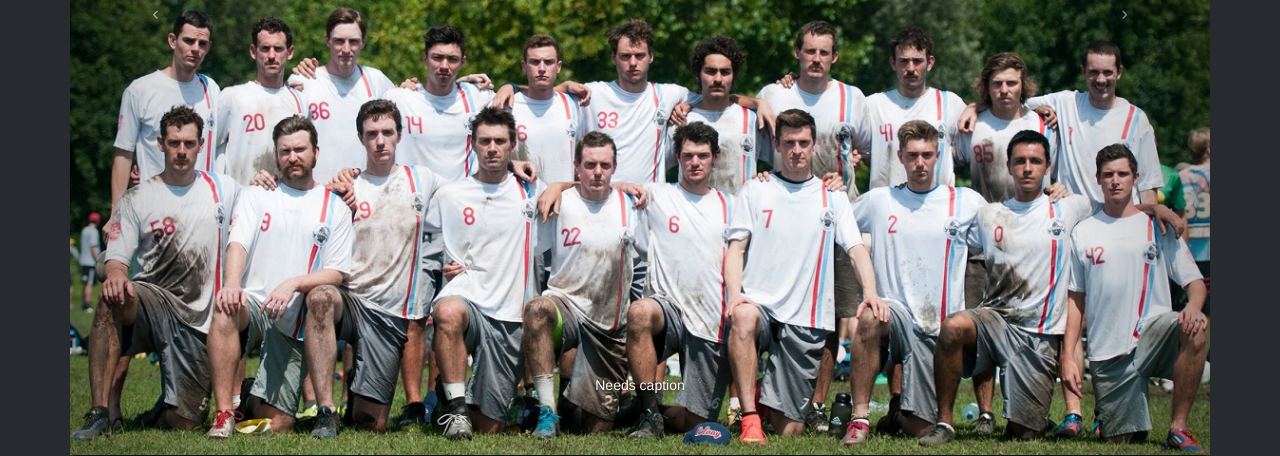
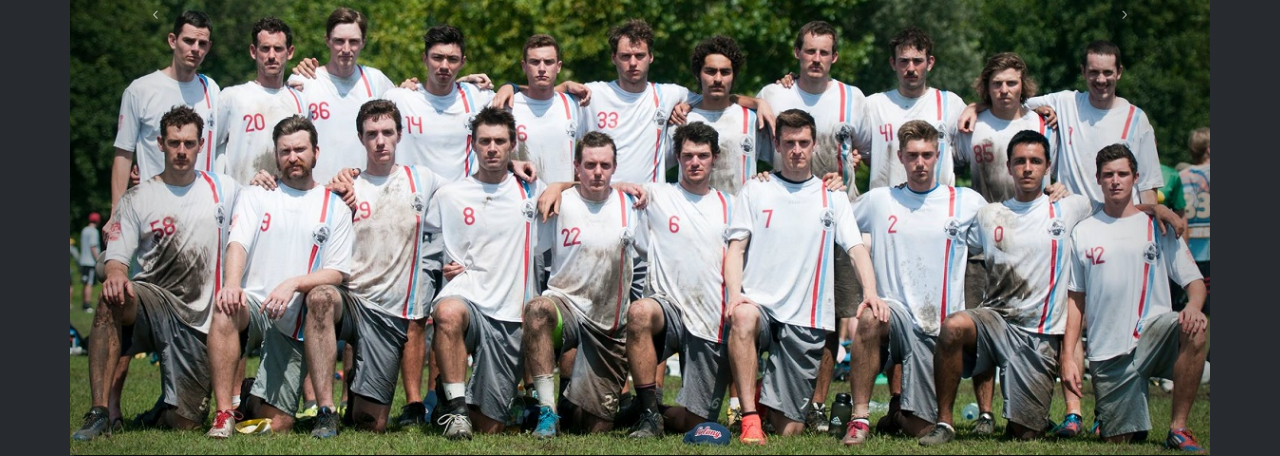
Before and after one commit to mchirlin/colony, a PHP site: page / in a window 1280 px wide. Shown: the part 73-529 px from the top of the page. Run offline with PHP 8.4, Linux system fonts and the light colour scheme; some libraries are stand-ins or nearby versions.

Commit message:
Cleaning up homepage

```diff
--- a/index.php
+++ b/index.php
@@ -21,13 +21,13 @@
 			    <div class="item active"><!-- class of active since it's the first item -->
 			      <img src="http://colonyultimate.com/photos/team.jpg" alt="" />
 			      <div class="carousel-caption">
-			        <p>Needs caption</p>
+			        <p></p>
 			      </div>
 			    </div>
 			    <div class="item">
 			      <img src="http://colonyultimate.com/photos/team2.jpg" alt="" />
 			      <div class="carousel-caption">
-			        <p>Needs caption</p>
+			        <p></p>
 			      </div>
 			    </div>
 			  </div><!-- /.carousel-inner -->
@@ -60,7 +60,7 @@
 		</div>
 		<div class="col-md-4 column">
 			<!-- TODO: Update following content -->
-			<h2>
+			<!--<h2>
 				Heading
 			</h2>
 			<p>
@@ -68,7 +68,7 @@
 			</p>
 			<p>
 				<a class="btn" href="#">View details</a>
-			</p>
+			</p>-->
 		</div>
 		<div class="col-md-4 column">
 			<div class="fb-like-box" data-href="https://www.facebook.com/ColonyUltimate" data-colorscheme="dark" data-show-faces="false" data-header="false" data-stream="true" data-show-border="false"></div>
```
